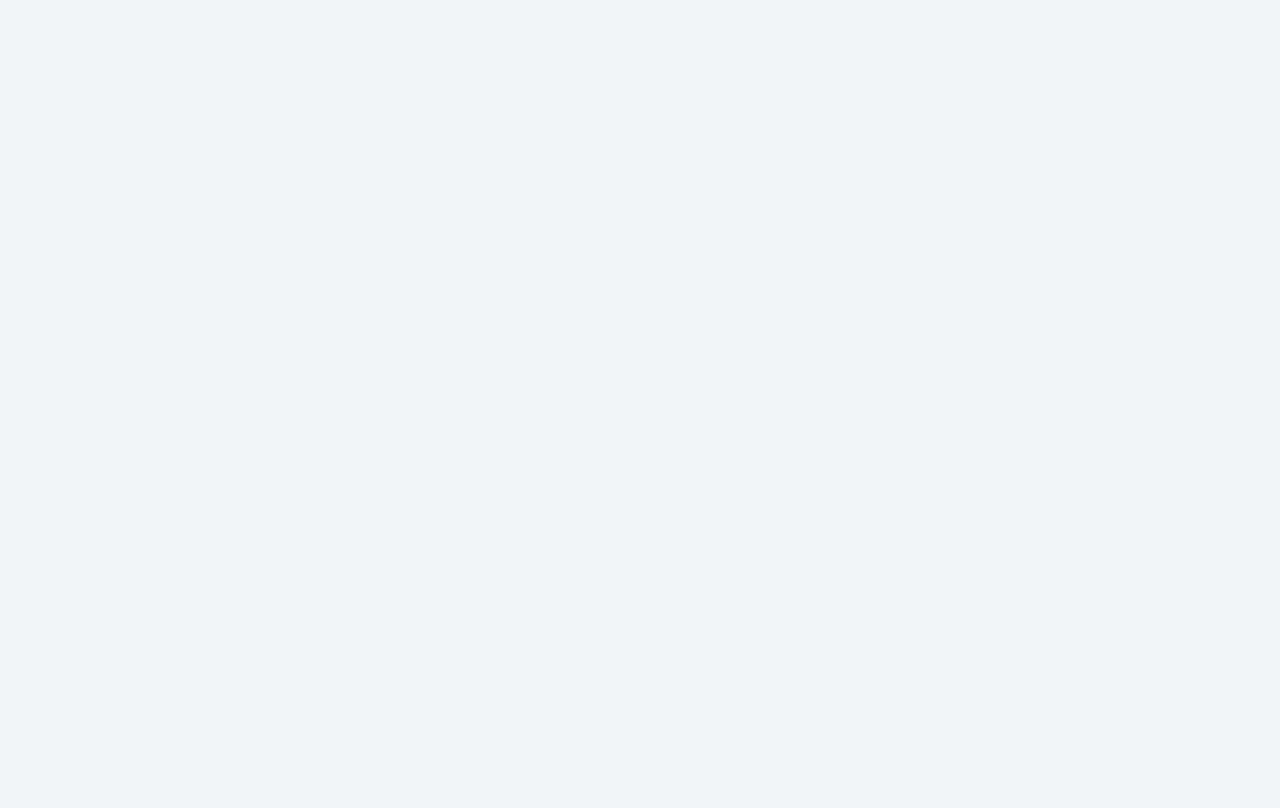
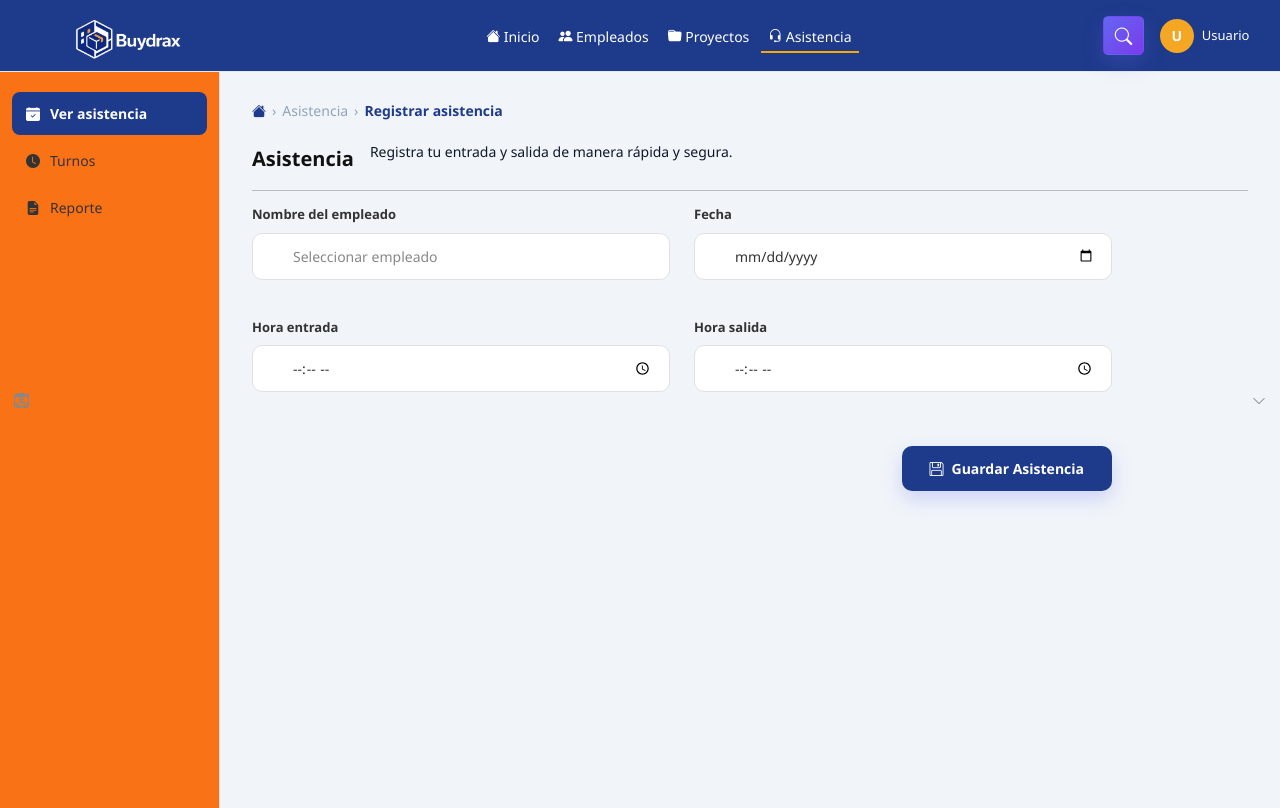
Before and after one commit to YerikHerrera/Proyecto_Buydrax, a React (Vite) app in the folder frontend/: page /asistencia in a window 1280 px wide. Before the commit this address had no page. Built offline with nearby package versions, Linux system fonts and the light colour scheme.

Commit message:
Creamos asistencia solo con un error, se guarda commit por el poco acceso a que tengo de hacer el codigo

```diff
--- a/frontend/src/data/ubicaciones.ts
+++ b/frontend/src/data/ubicaciones.ts
@@ -1,4 +1,6 @@
 export const ubicaciones = [
   { id: "1", nombre: "Av. Jimenez" },
   { id: "2", nombre: "Aeropuerto Dorado" },
+  { id: "3", nombre: "Av. 19 de Abril" },
+  { id: "4", nombre: "Plaza de la Cultura" },
 ];
--- a/frontend/src/pages/CrearProyecto.tsx
+++ b/frontend/src/pages/CrearProyecto.tsx
@@ -163,7 +163,7 @@ export default function CrearProyecto() {
 
           <div className="agregar-botones">
             <Button text="Guardar Proyecto" icon="bi-floppy" onClick={handleGuardar} />
-            <Button text="Editar Proyecto" icon="bi-pencil" variant="azul" onClick={handleEditar} />
+            <Button text="Editar Proyecto" icon="bi-pencil" variant="secundario" onClick={handleEditar} />
           </div>
         </main>
       </div>
--- a/frontend/src/pages/asistencia.tsx
+++ b/frontend/src/pages/asistencia.tsx
@@ -27,55 +27,107 @@ export default function Asistencia() {
       alert("Completa empleado y fecha");
       return;
     }
+
     console.log("Asistencia a guardar:", values);
-    // luego: aquí va la llamada al servicio/API que guarde el registro
   };
 
   return (
-    <div className="agregar-page">
+    <div className="asistencia-page">
       <Navbar />
-      <div className="agregar-body">
+
+      <div className="asistencia-body">
         <Sidebar />
-        <main className="agregar-main">
+
+        <main className="asistencia-main">
+
+          {/* Breadcrumb */}
+          <nav
+            style={{
+              fontSize: "13px",
+              color: "#94A3B8",
+              marginBottom: "20px",
+              display: "flex",
+              alignItems: "center",
+              gap: "6px",
+            }}
+          >
+            <i
+              className="bi bi-house-fill"
+              style={{ color: "#1E3A8A" }}
+            ></i>
+
+            <span>›</span>
+            <span>Asistencia</span>
+            <span>›</span>
+
+            <span style={{ color: "#1E3A8A", fontWeight: 600 }}>
+              Registrar asistencia
+            </span>
+          </nav>
+
           <div className="agregar-header">
             <h2 className="agregar-titulo">Asistencia</h2>
-            <p>Registra tu entrada y salida de manera rápida y segura.</p>
+            <p>
+              Registra tu entrada y salida de manera rápida y segura.
+            </p>
           </div>
+
           <hr />
+
           <div className="agregar-form">
+
             <SelectField
               label="Nombre del empleado"
               icon="bi-person"
               value={values.empleadoId}
               onChange={(v) => setField("empleadoId", v)}
-              options={EMPLEADOS_MOCK.map((e) => ({ value: String(e.id), label: e.nombre }))}
+              options={EMPLEADOS_MOCK.map((e) => ({
+                value: String(e.id),
+                label: e.nombre,
+              }))}
               placeholder="Seleccionar empleado"
             />
+
+            <FormField
+              label="Fecha"
+              icon="bi-calendar"
+              type="date"
+              value={values.fecha}
+              onChange={(e) =>
+                setField("fecha", e.target.value)
+              }
+            />
+
+            <FormField
+              label="Hora entrada"
+              icon="bi-clock"
+              type="time"
+              value={values.horaEntrada}
+              onChange={(e) =>
+                setField("horaEntrada", e.target.value)
+              }
+            />
+
             <FormField
               label="Hora salida"
               icon="bi-clock"
               type="time"
               value={values.horaSalida}
-              onChange={(e) => setField("horaSalida", e.target.value)}
+              onChange={(e) =>
+                setField("horaSalida", e.target.value)
+              }
             />
-            <FormField
-              label="Fecha"
-              icon="bi-calendar"
-              type="date"
-              value={values.fecha}
-              onChange={(e) => setField("fecha", e.target.value)}
-            />
-            <FormField
-              label="Hora entrada"
-              icon="bi-clock"
-              type="time"
-              value={values.horaEntrada}
-              onChange={(e) => setField("horaEntrada", e.target.value)}
+
+          </div>
+
+          <div className="agregar-botones">
+            <Button
+              text="Guardar Asistencia"
+              icon="bi-floppy"
+              onClick={handleGuardar}
             />
           </div>
-          <div className="agregar-botones">
-            <Button text="Guardar Asistencia" icon="bi-floppy" onClick={handleGuardar} />
-          </div>
+
         </main>
       </div>
     </div>
--- a/frontend/src/routes/AppRoutes.tsx
+++ b/frontend/src/routes/AppRoutes.tsx
@@ -7,6 +7,7 @@ import CrearProyecto from "../pages/CrearProyecto";
 import ListaEmpleados from "../pages/ListaEmpleados";
 import AsignacionEmpleado from "../pages/AsignacionEmpleado";
 import Supervisor from "../pages/Supervisor";
+import Asistencia from "../pages/asistencia";
 
 <><Route path="/proyectos" element={<CrearProyecto />} /><Route path="/proyectos/asignacion" element={<AsignacionEmpleado />} /><Route path="/proyectos/supervisor" element={<Supervisor />} /></>
 
@@ -22,6 +23,7 @@ function AppRoutes() {
         <Route path="/empleados/lista" element={<ListaEmpleados />} />
         <Route path="/empleados/agregar" element={<AgregarEmpleados />} />  {/* ← formulario real */}
         <Route path="/proyectos" element={<CrearProyecto />} />
+        <Route path="/asistencia" element={<Asistencia />} />
       </Routes>
     </BrowserRouter>
   );
--- /dev/null
+++ b/frontend/src/styles/asistencia.css
@@ -0,0 +1,17 @@
+.asistencia-page {
+  min-height: 100vh;
+  background-color: #F1F5F9;
+  font-family: 'Segoe UI', sans-serif;
+}
+
+.asistencia-body {
+  display: flex;
+  overflow: hidden; /* ← NUEVO: evita que Sidebar desborde */
+}
+
+.asistencia-main {
+  flex: 1;
+  padding: 28px 32px;
+  min-width: 0;
+  overflow: hidden; /* ← NUEVO */
+}
```
